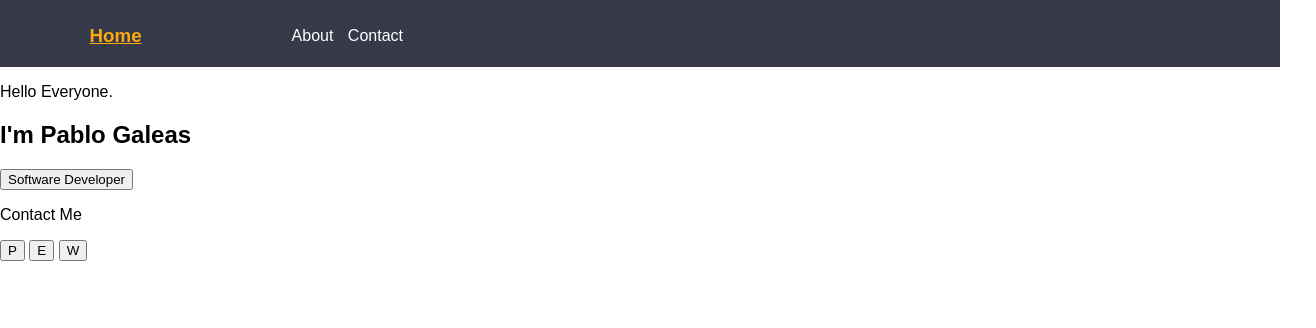
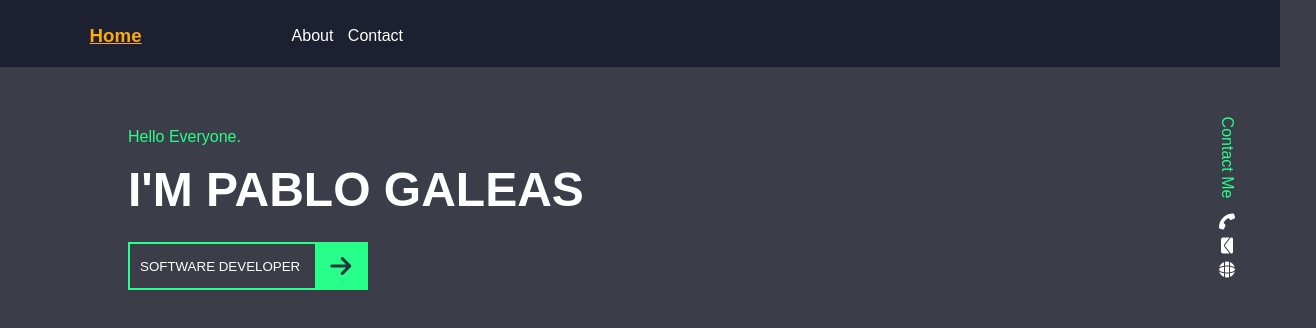
Before and after one commit to Paga628/website_basics, a plain HTML site: page index.html in a window 1280 px wide. Shown: the whole page, 1316 px wide, since content can reach past the window. Drawn offline with Linux system fonts and the light colour scheme.

Commit message:
finished the homepage

```diff
--- a/css/style.css
+++ b/css/style.css
@@ -1,8 +1,14 @@
+/* VARIABLES */
+:root {
+    --green: #28ff8a;
+}
+
 /* RESETS */
 body {
-    /*background: red;*/
+    background: #1f222fde;
     margin: 0;
     font-family: sans-serif;
+    overflow-x: hidden;
 }
 
 h3 {
@@ -12,6 +18,15 @@ h3 {
 a {
   text-decoration: none;
 }
+
+/* ANIMATIONS */
+@keyframes slide-in {
+    from {transform: translateX(-300%);
+    }
+
+    transform: translateX(0);
+}
+
 
 /* CUSTOM STYLES */
 
@@ -27,10 +42,6 @@ background: #191c2fde;
 padding: 25px 7% 20px;
 }
 
-header nav {
-/* Percentage values are always a percentage of the paren's value (width/height) */
-margin-left: 150px;
-}
 
 header a {
     color: #fdab0c;
@@ -40,6 +51,11 @@ header a:hover, header a.active {
     text-decoration: underline;
 }
 
+header nav {
+/* Percentage values are always a percentage of the paren's value (width/height) */
+margin-left: 150px;
+}
+
 header nav a{
     color: #fff;
 }
@@ -47,3 +63,67 @@ header nav a{
 header nav a:not(:last-child) {
     margin-right: 10px;
 }
+
+main {
+    display: flex;
+    justify-content: space-between;
+    padding: 45px 3% 0 10%;
+}
+section p{
+    color: var(--green);
+}
+
+section h1 {
+    color: #fff;
+    font-size: 3rem;
+    text-transform: uppercase;
+    margin: 0 0 25px;
+    animation: slide-in 1s;
+}
+
+
+
+section button {
+    background: none;
+    border: 2px solid var(--green);
+    padding: 0 0 0 10px;
+    color: #fff;
+    text-transform: uppercase;
+    cursor: pointer;
+    display: flex;
+    align-items: center;
+    transition: all .4s;
+}
+
+section button i {
+    color: #191c2fde;
+    font-size: 1.5rem;
+    background: var(--green);
+    padding: 10px 15px;
+    margin-left: 15px;
+}
+
+section button:hover {
+    background: var(--green);
+    color: #191c2fde;
+    transform: translateX(20px);
+}
+
+
+aside {
+    display: flex;
+    align-items: center;
+    transform: rotate(90deg);
+    position: relative;
+    left: 70px;
+}
+
+aside p {
+    color: var(--green);
+    margin-right: 15px;
+}
+
+aside i {
+    color: #fff;
+    margin-right: 8px;
+}
--- a/index.html
+++ b/index.html
@@ -5,7 +5,8 @@
     <head>
         <title>Website Basics</title>
 
-      <link rel="stylesheet" href="./css/style.css">
+        <link rel="stylesheet" href="https://cdnjs.cloudflare.com/ajax/libs/font-awesome/6.6.0/css/all.min.css">
+        <link rel="stylesheet" href="./css/style.css">
     </head>
 
     <body>
@@ -25,13 +26,13 @@
                 <!-- </html><p style="color:orange;background-color: lightseagreen;">Hello Everyone.</p><!- -->
                 <p>Hello Everyone.</p>
                 <h1>I'm Pablo Galeas</h1>
-                <button>Software Developer</button>
+                <button>Software Developer <i class="fa-solid fa-arrow-right"></i></button>
             </section>
             <aside>
                 <p>Contact Me</p>
-                <button>P</button>
-                <button>E</button>
-                <button>W</button>
+                <i class="fa-solid fa-phone"></i>
+                <i class="fa-solid fa-envelope"></i>
+                <i class="fa-solid fa-globe"></i>
             </aside>
         </main>
     </body>
```
